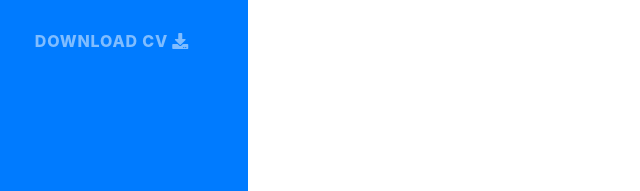
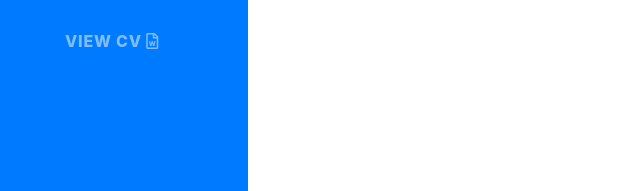
Before and after one commit to miltone92/CV, a website with bundled scripts: page index.html in a window 1280 px wide. Shown: the part 595-786 px from the top of the page, 24-664 px from the left. Built offline with nearby package versions, Linux system fonts and the light colour scheme; a web font is replaced by a local one.

Commit message:
view cv link

```diff
--- a/index.html
+++ b/index.html
@@ -64,7 +64,7 @@
   </div>
 </li>
         <li class="nav-item" id="downloadLink">
-            <a class="nav-link js-scroll-trigger" href="https://docs.google.com/document/d/1NP_KGWxQOOSPYC6nYPjS4puavs0mdrgwApZ33xQ4k_8/edit?usp=sharing" download="Milton Pineda CV">Download CV <i class="fas fa-download"></i></a>
+            <a class="nav-link js-scroll-trigger" href="https://docs.google.com/document/d/1NP_KGWxQOOSPYC6nYPjS4puavs0mdrgwApZ33xQ4k_8/edit?usp=sharing" download="Milton Pineda CV">View CV <i class="far fa-file-word"></i></a>
           </li>
 
       </ul>
```
